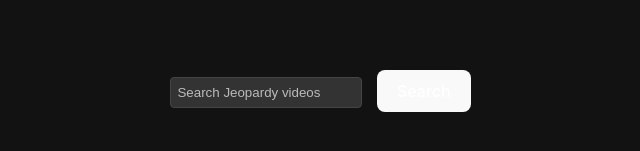
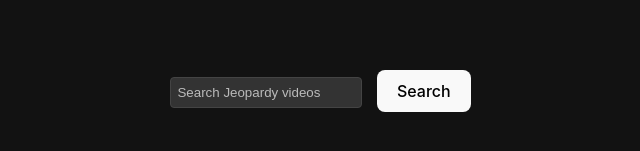
Before and after one commit to adam-clay/local-jeopardy, a React (Vite) app in the folder local-jeopardy/: page / in a window 1280 px wide. Shown: the part 309-460 px from the top of the page, without its empty margins (319-959 px from the left). Built offline with nearby package versions, Linux system fonts and the light colour scheme.

Commit message:
we only want long videos

```diff
--- a/local-jeopardy/src/App.css
+++ b/local-jeopardy/src/App.css
@@ -51,7 +51,7 @@ body {
 
 input, button {
   background-color: #333333;
-  color: #ffffff;
+  color: black;
   border: 1px solid #444444;
   padding: 0.5em;
   margin: 0.5em;
--- a/local-jeopardy/src/App.tsx
+++ b/local-jeopardy/src/App.tsx
@@ -24,7 +24,7 @@ function App() {
     if (!query.toLowerCase().includes('jeopardy')) {
       query = `jeopardy ${query}`
     }
-    const response = await fetch(`https://www.googleapis.com/youtube/v3/search?part=snippet&q=${query}&type=video&key=${import.meta.env.VITE_YOUTUBE_API_KEY}`)
+    const response = await fetch(`https://www.googleapis.com/youtube/v3/search?part=snippet&q=${query}&type=video&videoDuration=long&key=${import.meta.env.VITE_YOUTUBE_API_KEY}`)
     const data = await response.json()
     setVideos(data.items)
   }
```
